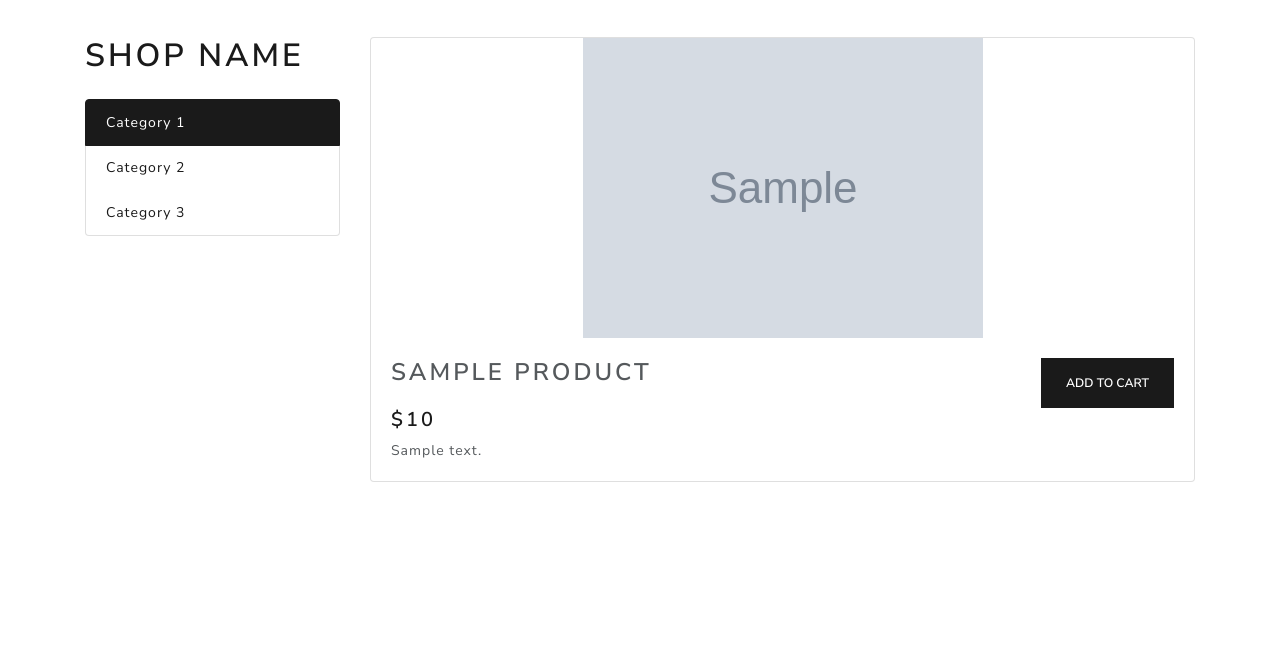
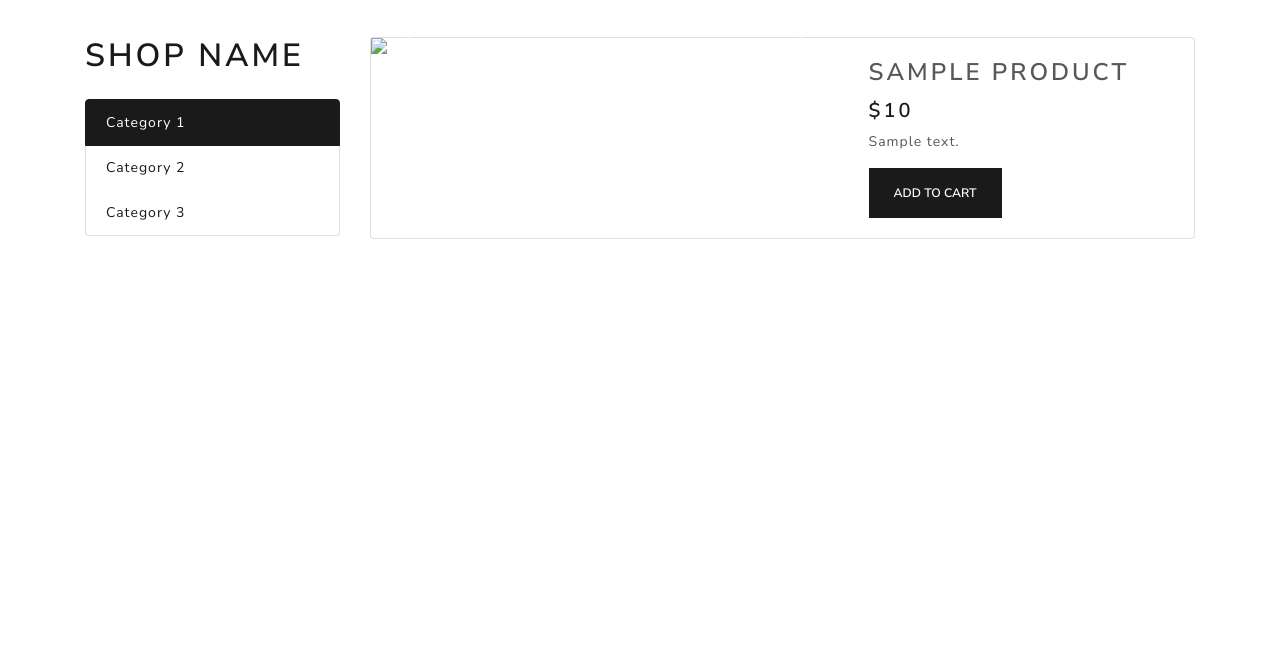
Before and after one commit to patni1992/django-ecommerce, a Django app: template shop/templates/shop/product_item.html in a window 1280 px wide. Shown: the part 53-701 px from the top of the page. Run offline with Django 3.2, Linux system fonts and the light colour scheme; the template is opened without the code that fills it: most values are stand-ins (such as "Sample title", 1, 10 or a date in 2020); grey boxes marked "Sample" are stand-in pictures; some libraries are stand-ins or nearby versions.

Commit message:
update layout for product_item use carousel to display images

```diff
--- a/shop/templates/shop/product_item.html
+++ b/shop/templates/shop/product_item.html
@@ -13,22 +13,46 @@
         </div>
         <div class="col-lg-9">
           <div class="card mt-4">
-            <div class="text-center">
-                <img  style="max-height: 400px" src="{{ product.main_image.url }}" alt="">
+            <di class="row">
+                <div class="text-center col-7">
+                    <div id="carouselIndicators" class="carousel slide" data-ride="carousel">
+                        <ol class="carousel-indicators">
+                            {% for img in product.images.all %}
+                            <li data-target="#carouselIndicators" data-slide-to="0" class="{% if forloop.first %} active {% endif %}"></li>
+                            {% endfor %}
+                        </ol>
+                        <div class="carousel-inner">
+                            {% for img in product.images.all %}
+                            <div class="carousel-item {% if forloop.first %} active {% endif %}">
+                                <img class="d-block w-100"  src="{{ img.path.url }}" >
                             </div>
-            <div class="card-body">
-              <div class="row">
-                  <h3 class="col-lg-6 card-title">
+                            {% endfor %}
+                        </div>
+                        <a class="carousel-control-prev" href="#carouselIndicators" role="button" data-slide="prev">
+                          <span class="carousel-control-prev-icon" aria-hidden="true"></span>
+                          <span class="sr-only">Previous</span>
+                        </a>
+                        <a class="carousel-control-next" href="#carouselIndicators" role="button" data-slide="next">
+                          <span class="carousel-control-next-icon" aria-hidden="true"></span>
+                          <span class="sr-only">Next</span>
+                        </a>
+                      </div>
+                </div>
+                <div class="col-5">
+                    <div class="card-body pl-0 pr-0">
+                            <h3 class="card-title">
                                 {{ product.name }}
                             </h3>
-                  <form class="col-lg-6" action="{% url "cart:add" product.id %}" method="post">
+                        <h4>${{ product.price }}</h4>
+                        <p class="card-text">{{ product.description | safe }}</p>
+                        <form class="col-lg-6 p-0" action="{% url "cart:add" product.id %}" method="post">
                             {% csrf_token %}
-                      <input class="btn btn-primary float-right" type="submit" value="Add to cart">
+                            <input class="btn btn-primary" type="submit" value="Add to cart">
                         </form>
                       </div>
-              <h4>${{ product.price }}</h4>
-              <p class="card-text">{{ product.description | safe }}</p>
                 </div>
+            </div>
+
           </div>
         </div>
       </div>
```
Lines whose indentation alone changed are shown as unchanged.
